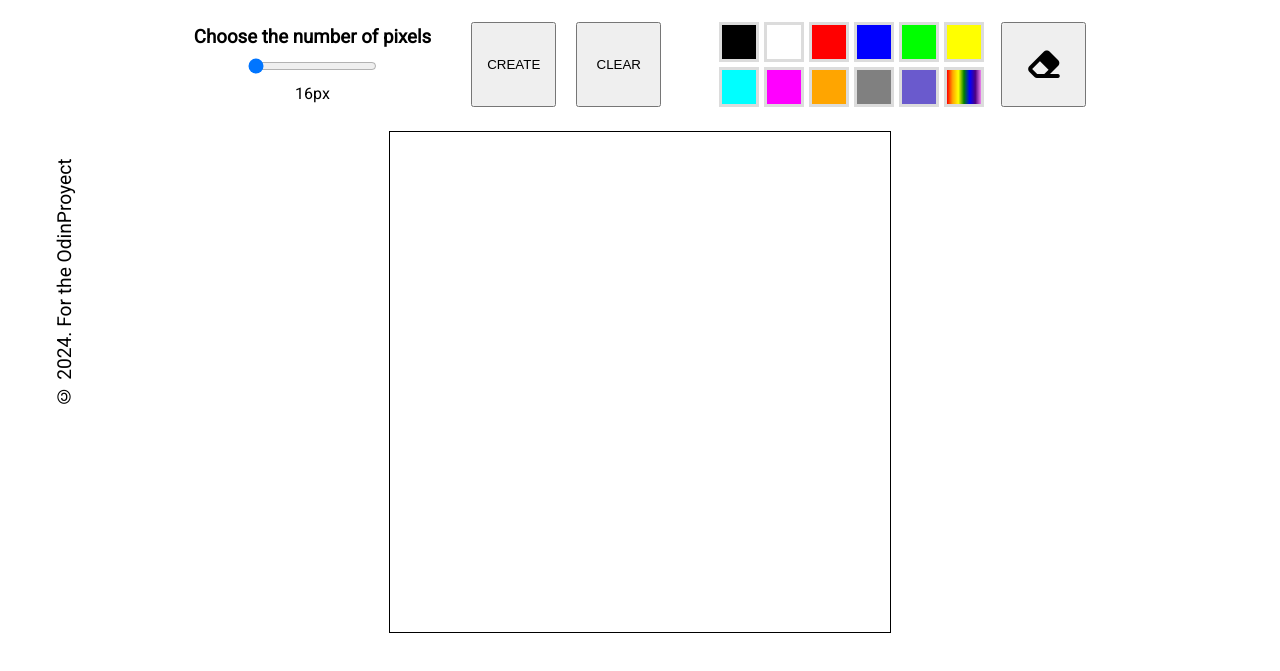
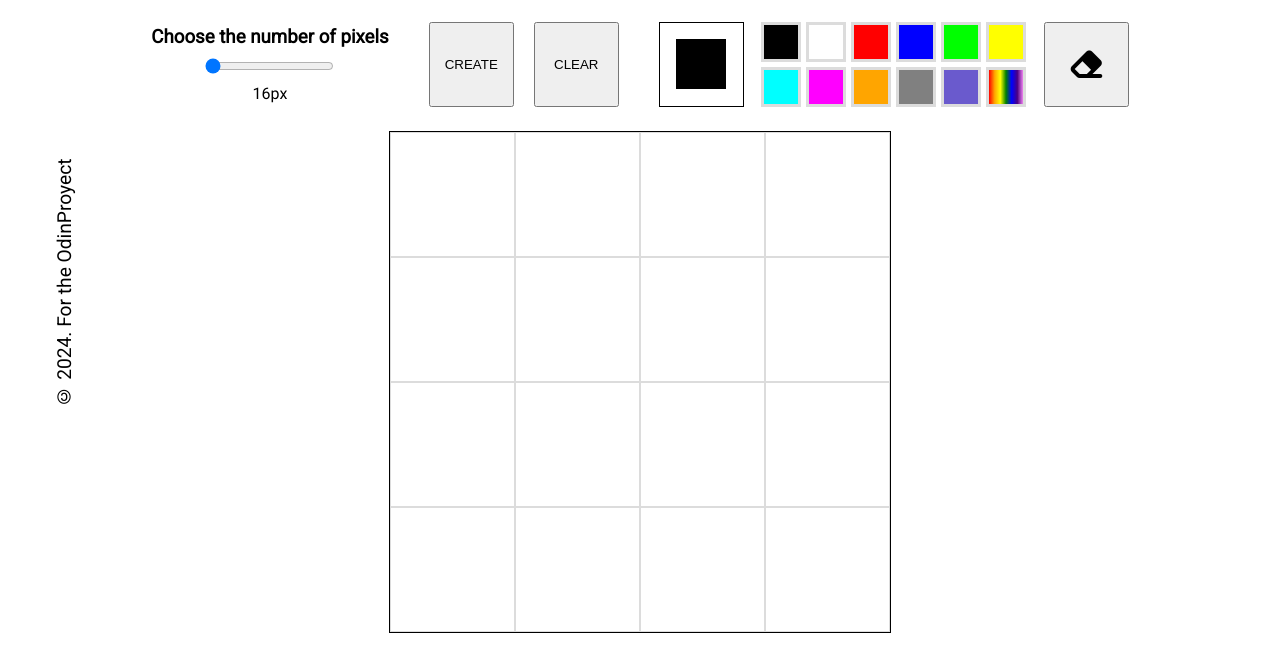
Before and after one commit to fernandozarate07/Etch-a-Sketch, a plain HTML site: page index.html in a window 1280 px wide. Both pictures are taken after a click on the button "CREATE". Shown: the part 117-788 px from the top of the page. Drawn offline with Linux system fonts and the light colour scheme.

Commit message:
Add indicador div in HTML

```diff
--- a/app.js
+++ b/app.js
@@ -22,7 +22,8 @@ const drawDiv = document.querySelector('.drawDiv');
 
 // CreatePixelFunctionality
 
-const anchors = [1, 4, 9, 16, 25, 36, 49, 64, 81, 100, 121, 144, 169, 196, 225, 256, 289, 324, 361, 400, 441, 484, 529, 576, 625, 676, 729, 784, 841, 900, 961];const anchoContainer = 500;
+const anchors = [1, 4, 9, 16, 25, 36, 49, 64, 81, 100, 121, 144, 169, 196, 225, 256, 289, 324, 361, 400, 441, 484, 529, 576, 625, 676, 729, 784, 841, 900, 961];
+const anchoContainer = 500;
 const altoContainer = 500;
 
 const setAnchoredValue = (value) => {
@@ -39,7 +40,7 @@ const createPixel = () => {
     drawDiv.innerHTML = '';
 
     // updatePixelSize
-    const xyPixel = Math.floor(Math.sqrt((anchoContainer * altoContainer) / inputValue));
+    const xyPixel = Math.sqrt((anchoContainer * altoContainer) / inputValue);
 
     for (let i = 0; i < inputValue; i++) {
         let pixel = document.createElement('div');
--- a/index.html
+++ b/index.html
@@ -25,7 +25,11 @@
                 <button class="dccButtonClear">CLEAR</button>
             </div>
             <!-- ColorTools -->
+
             <div id="colorTools">
+                <div class="indicadorContainer">
+                    <div class="indicador"></div>
+                </div>
                 <div class="colorDiv">
                     <button class="color colorBlack"></button>
                     <button class="color colorWhite"></button>
--- a/styles.css
+++ b/styles.css
@@ -75,33 +75,26 @@ button{
 
 }
 
-/* DrawContainer */
-
-#drawContainer{
-    display: flex;
-    justify-content: center;
-    align-items: center;
-    gap: 20px;
-}
-.drawDiv{
-    width: 500px;
-    height: 500px;
-    box-sizing: content-box;
-
-    display: flex;
-    justify-content: center;
-    align-items: center;
-    flex-wrap: wrap;
-
-    border: 1px solid var(--color-black);
-}
-/* .pixelStyle{
-} */
+/* ColorTools */
 
 #colorTools{
     display: flex;
     justify-content: center;
     align-items: center;
+}
+.indicadorContainer{
+    display: flex;
+    justify-content: center;
+    align-items: center;
+
+    border: 1px solid var(--color-black);
+}
+
+.indicador{
+    width: 50px;
+    height: 50px;
+    background-color: var(--color-black);
+
 }
 .colorDiv{
     max-width: 300px;
@@ -157,13 +150,38 @@ button{
     background: var(--color-rainbow);
 }
 
-
+.indicadorContainer,
 .eraser{
     width: 85px;
     height: 85px;
 }
 .eraser i{
     font-size: 2rem;
+}
+
+/* DrawContainer */
+
+#drawContainer{
+    display: flex;
+    justify-content: center;
+    align-items: center;
+    gap: 20px;
+}
+.drawDiv{
+    width: 500px;
+    height: 500px;
+    box-sizing: content-box;
+    overflow: hidden;
+
+    display: flex;
+    justify-content: center;
+    align-items: center;
+    flex-wrap: wrap;
+
+    border: 1px solid var(--color-black);
+}
+.pixelStyle{
+    border: .5px solid gainsboro;
 }
 
 /* Footer */
```
